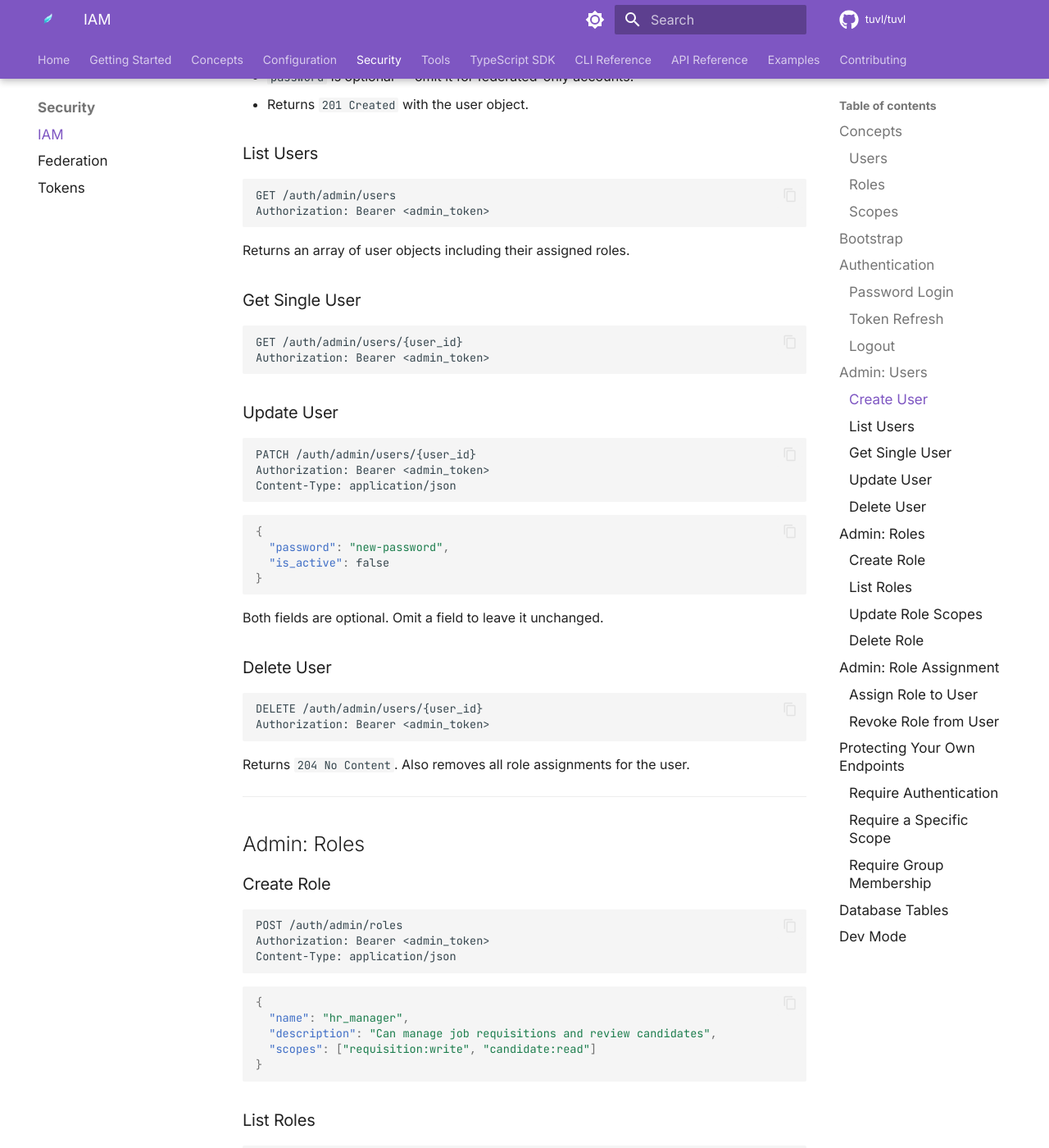
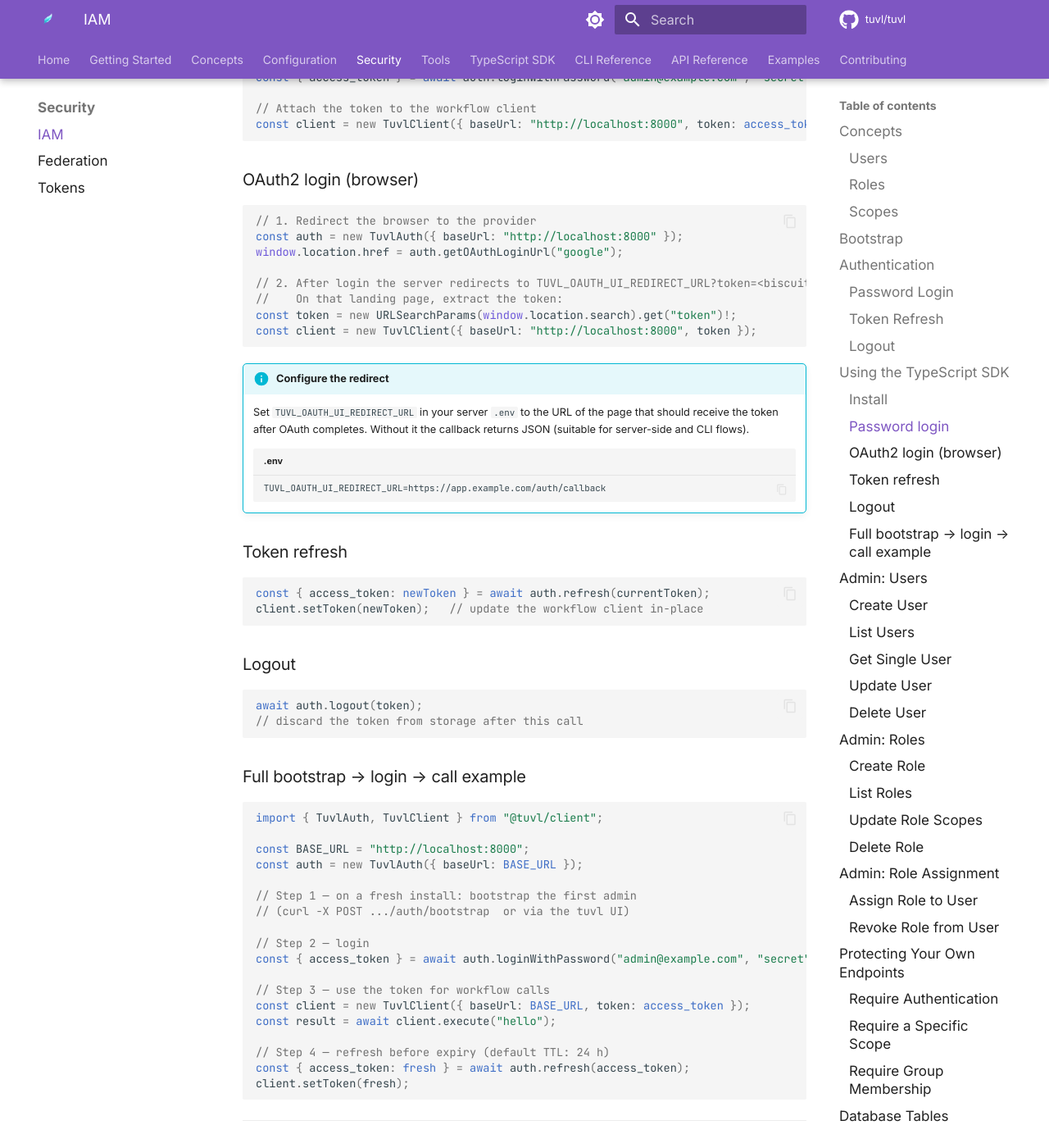
Before and after one commit to tuvl-io/docs, an MkDocs documentation site: the page built from docs/security/iam.md, in a window 1280 px wide and 1400 px high, scrolled down 3176 px. Shown: the whole window at 82% size. Built offline with MkDocs 1.6.1 and Material for MkDocs 9.7.7, drawn with Linux system fonts in a browser that asks for light colours; comment, search, counter and statistics services are not loaded; some of the changed text lies outside the part shown.

Commit message:
Enhance documentation for federated login and TypeScript SDK usage

````diff
--- a/docs/security/iam.md
+++ b/docs/security/iam.md
@@ -112,6 +112,91 @@ curl -X POST http://localhost:8000/auth/logout \
 ```
 
 Returns `204 No Content`. The token is added to the blacklist.
+
+---
+
+## Using the TypeScript SDK
+
+The `@tuvl/client` package ships a `TuvlAuth` helper that wraps all `/auth/*`
+endpoints — no manual `fetch` required.
+
+### Install
+
+```bash
+npm install @tuvl/client
+```
+
+### Password login
+
+```ts
+import { TuvlAuth, TuvlClient } from "@tuvl/client";
+
+const auth = new TuvlAuth({ baseUrl: "http://localhost:8000" });
+
+const { access_token } = await auth.loginWithPassword("admin@example.com", "secret");
+
+// Attach the token to the workflow client
+const client = new TuvlClient({ baseUrl: "http://localhost:8000", token: access_token });
+```
+
+### OAuth2 login (browser)
+
+```ts
+// 1. Redirect the browser to the provider
+const auth = new TuvlAuth({ baseUrl: "http://localhost:8000" });
+window.location.href = auth.getOAuthLoginUrl("google");
+
+// 2. After login the server redirects to TUVL_OAUTH_UI_REDIRECT_URL?token=<biscuit>
+//    On that landing page, extract the token:
+const token = new URLSearchParams(window.location.search).get("token")!;
+const client = new TuvlClient({ baseUrl: "http://localhost:8000", token });
+```
+
+!!! info "Configure the redirect"
+    Set `TUVL_OAUTH_UI_REDIRECT_URL` in your server `.env` to the URL of the page
+    that should receive the token after OAuth completes.  Without it the callback
+    returns JSON (suitable for server-side and CLI flows).
+
+    ```env title=".env"
+    TUVL_OAUTH_UI_REDIRECT_URL=https://app.example.com/auth/callback
+    ```
+
+### Token refresh
+
+```ts
+const { access_token: newToken } = await auth.refresh(currentToken);
+client.setToken(newToken);   // update the workflow client in-place
+```
+
+### Logout
+
+```ts
+await auth.logout(token);
+// discard the token from storage after this call
+```
+
+### Full bootstrap → login → call example
+
+```ts
+import { TuvlAuth, TuvlClient } from "@tuvl/client";
+
+const BASE_URL = "http://localhost:8000";
+const auth = new TuvlAuth({ baseUrl: BASE_URL });
+
+// Step 1 — on a fresh install: bootstrap the first admin
+// (curl -X POST .../auth/bootstrap  or via the tuvl UI)
+
+// Step 2 — login
+const { access_token } = await auth.loginWithPassword("admin@example.com", "secret");
+
+// Step 3 — use the token for workflow calls
+const client = new TuvlClient({ baseUrl: BASE_URL, token: access_token });
+const result = await client.execute("hello");
+
+// Step 4 — refresh before expiry (default TTL: 24 h)
+const { access_token: fresh } = await auth.refresh(access_token);
+client.setToken(fresh);
+```
 
 ---
 
````
Also changed, not shown: docs/security/federation.md (+35 -5 lines), docs/security/tokens.md (+7 -3 lines).
